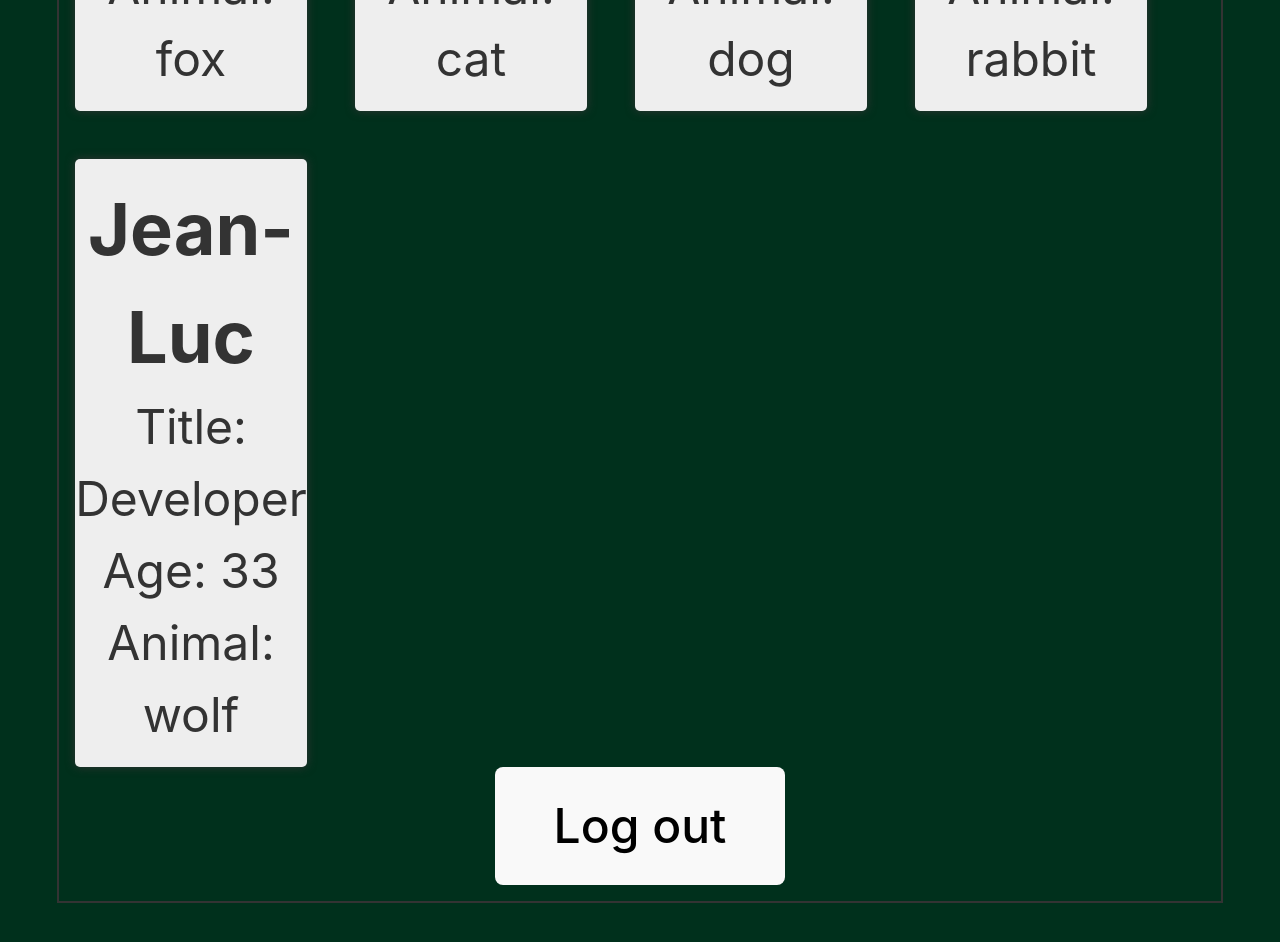
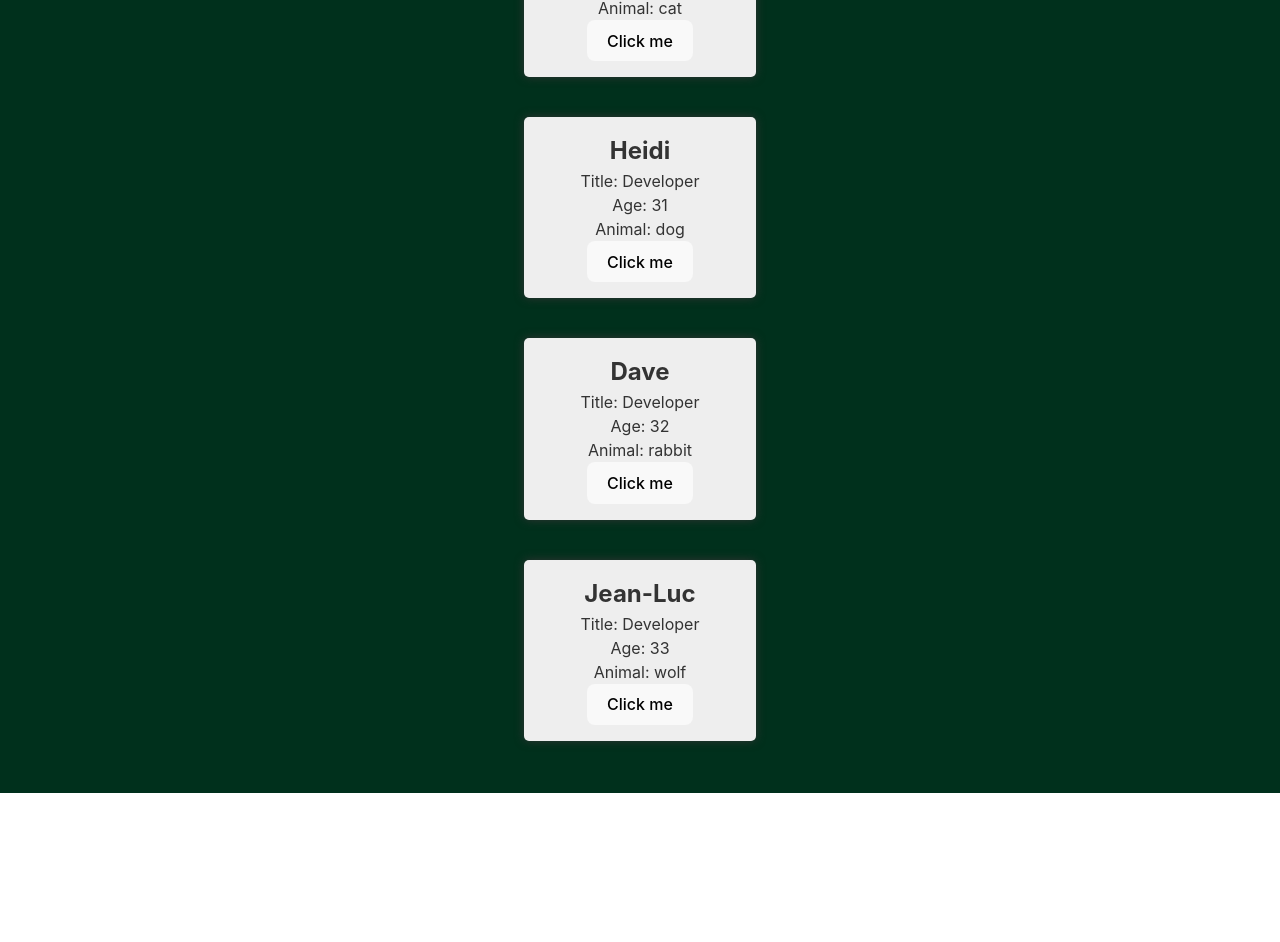
Before and after one commit to stabjana/demoVite_React, a React (Vite) app in the folder 1st_week/demoVite/: page / in a window 1280 px wide. Shown: the part 640-1582 px from the top of the page. After the commit the page ends 1433 px from the top, so only its background shows below. Built offline with nearby package versions, Linux system fonts and the light colour scheme.

Commit message:
button thing

```diff
--- a/1st_week/demoVite/src/App.css
+++ b/1st_week/demoVite/src/App.css
@@ -11,7 +11,7 @@ header {
   justify-content: flex-start;
   align-items: center;
   margin: 25px;
-  font-size: 3rem;
+  font-size: 1.8rem;
   border: solid 2px #333;
   padding: 1rem;
 }
@@ -29,6 +29,7 @@ main {
   border-radius: 5px;
   color: #333;
   width: 200px;
+  margin: 20px;
 }
 
 h2,
--- a/1st_week/demoVite/src/App.jsx
+++ b/1st_week/demoVite/src/App.jsx
@@ -2,20 +2,28 @@ import './App.css'
 import Card from './data/components/Card.jsx'
 import { useState } from 'react';
 import personsData from './data/personsData' // renamed
+import Button from './data/components/Button.jsx';
 
 function App() {
   const [isLoggedIn, setIsLoggedIn] = useState(true); // to false again!
 
-  const handleLoginClick = () => {
+  const toggleLogIn = () => {
     setIsLoggedIn((prevState) => !prevState);
   };
+
+  const handleClick = (id) => {
+    console.log("I am clicked", id); // new!!!
+  }
 
   return (
     <>
       <header><h1>Demo app for practicing React</h1>
+        <Button text={isLoggedIn ? "Log out" : "Log in"} click={toggleLogIn} />
+      </header>
+      <main>
         {isLoggedIn ? (
           <div>
-            <main>
+
             {
               personsData.map((person) => (
                 <Card
@@ -23,20 +31,18 @@ function App() {
                   firstName={person.firstName}
                   title={person.title}
                   age={person.age}
-                    animal={person.animal} />
+                  animal={person.animal}
+                  click={() => handleClick(person.id)} /> // sending info to the method and return it back to the function
               ))
             }
-            </main>
-            <button onClick={handleLoginClick}>Log out</button>
           </div>
         ) : (
           <div className='logInSect'>
             <p>Please log in to see the list</p>
-            <button onClick={handleLoginClick}>Log in</button>
           </div>
         )
         }
-      </header>
+      </main>
     </>
   );
 
--- /dev/null
+++ b/1st_week/demoVite/src/data/components/Button.jsx
@@ -0,0 +1,6 @@
+const Button = ({ text, click, type = "button" }) => { // default props
+    return <button type={type} onClick={click}>
+        {text}</button>; // if not said specific it should be button
+};
+
+export default Button;
--- a/1st_week/demoVite/src/data/components/Card.jsx
+++ b/1st_week/demoVite/src/data/components/Card.jsx
@@ -1,10 +1,13 @@
+import Button from "./Button";
 
-function Card({ firstName, title, age, animal }) {
+
+function Card({ firstName, title, age, animal, click }) { // don't forget the props here!
   return (<div className="card">
     <h2>{firstName}</h2>
     <p>Title: {title}</p>
     <p>Age: {age}</p>
     <p>Animal: {animal}</p>
+    <Button text="Click me" click={click} />
   </div>
   )
 }
```
Lines whose indentation alone changed are shown as unchanged.
